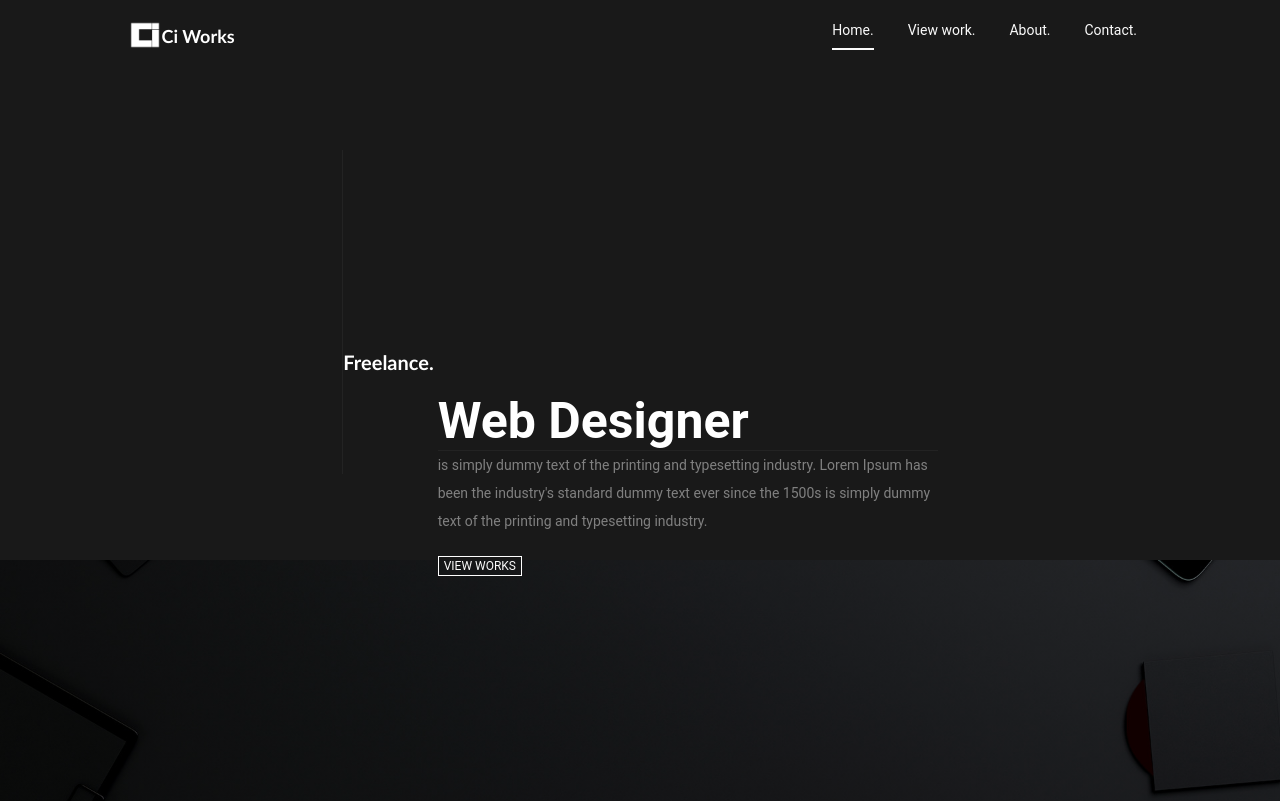
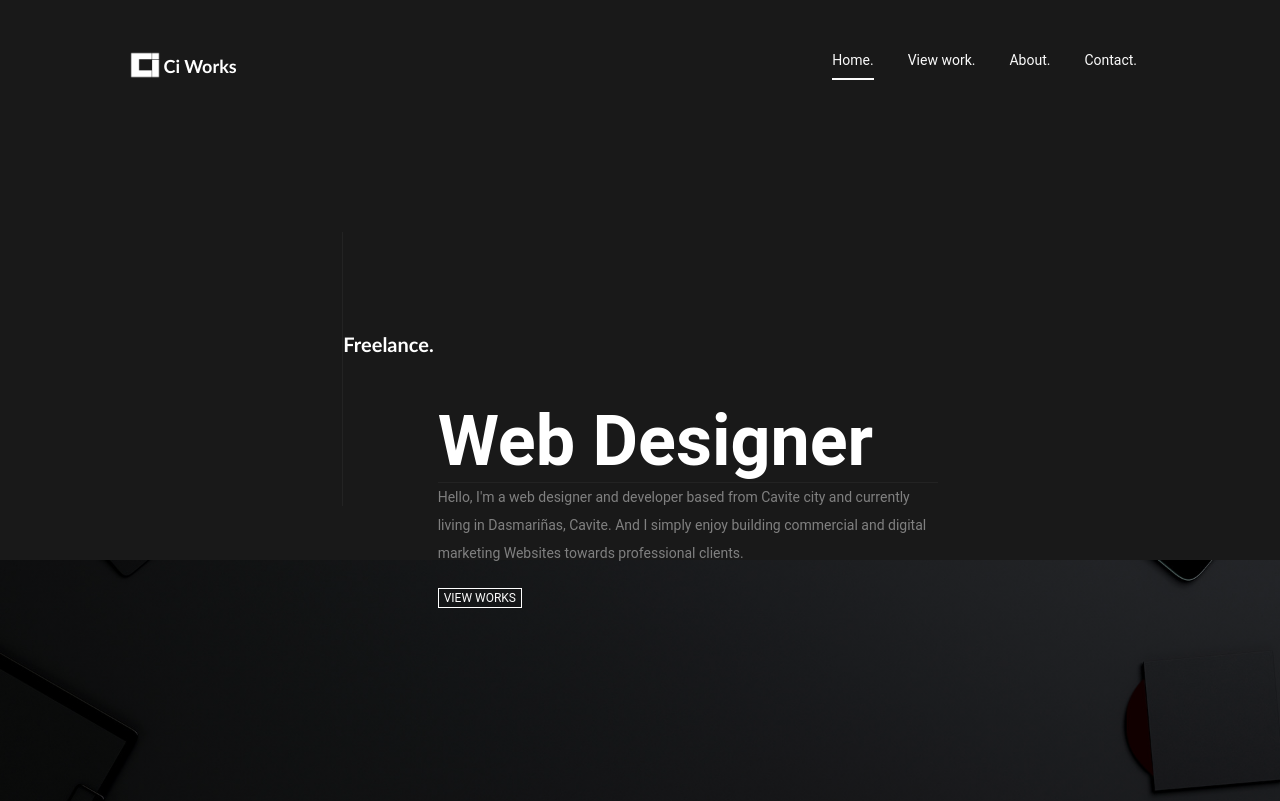
Before and after one commit to 88Christian/Ci, a plain HTML site: page index.html in a window 1280 px wide. Shown: the top 801 px of the page. Drawn offline with Linux system fonts and the light colour scheme.

Commit message:
Change slogan commit

```diff
--- a/css/index.css
+++ b/css/index.css
@@ -17,7 +17,7 @@ HEADER NAVIGATION CSS RULES
 
 .nav-head {
     position: fixed;
-    padding-top: 20px;
+    padding-top: 50px;
     height: 50px;
     width: 100%;
     color: rgb(255,255,255);
@@ -41,7 +41,7 @@ MAIN LOGO
 *********/
 .logo-text h1 { font-size: 18px; color: rgb(255,255,255); padding-top: 5px; font-family: 'Trebuchet MS', 'Lucida Sans Unicode', 'Lucida Grande', 'Lucida Sans', Arial, sans-serif; }
 .logo img { float: left; height: 30px; }
-.logo .logo-text { float: left;  }
+.logo .logo-text { float: left; margin-left: 2px; }
 
 /**************************
 HEADER TOP NAVIGATION LINKS
@@ -65,20 +65,20 @@ HEADER TOP NAVIGATION LINKS
 HEADER BRANDING
 ***************/
 .branding { text-align: center; clear: both; padding-top: 150px; }
-.slogan { padding-top: 200px; border-left: 1px solid rgb(128,128,128,0.1); }
+.slogan { padding-top: 100px; border-left: 1px solid rgb(128,128,128,0.1); }
 .slogan h2 {
     font-size: 20px;
     font-family: 'Trebuchet MS', 'Lucida Sans Unicode', 'Lucida Grande', 'Lucida Sans', Arial, sans-serif;
     color: rgb(255,255,255);
-    padding-bottom: 100px;
+    padding-bottom: 150px;
 }
 
-.slogan-description { position: relative; top: 200px; width: 500px;  }
+.slogan-description { position: relative; top: 250px; width: 500px;  }
 .slogan-description h1 {
     border-bottom: 1px solid rgb(128,128,128,0.1);
     color: rgb(255,255,255);
     text-align: left;
-    font-size: 50px;
+    font-size: 70px;
 }
 
 .slogan-description p {
@@ -162,7 +162,7 @@ FOOTER LINKS CSS RULES
 
 .foot-links { text-align: center; }
 .foot-links li { display: inline-block; padding: 2px; }
-.social-media-links { margin-bottom: 50px; }
+.social-media-links { margin-bottom: 10px; }
 .social-media-links img { height: 30px; }
 
 
--- a/index.html
+++ b/index.html
@@ -4,7 +4,7 @@
     <meta charset="UTF-8">
     <meta name="viewport" content="width=device-width, initial-scale=1.0">
     <meta http-equiv="X-UA-Compatible" content="ie=edge">
-    <link rel="icon" type="image/x-icon" href="img/ci-logo.png">
+    <link rel="icon" type="image/x-icon" href="img/sasa.png">
     <link rel="stylesheet" type="text/css" href="css/index.css">
     <title>Home</title>
 </head>
@@ -47,8 +47,8 @@
             </div>
             <div class="slogan-description slogan-inline-block">
                 <h1>Web Designer</h1>
-                <p>is simply dummy text of the printing and typesetting industry. Lorem Ipsum has been the industry's standard dummy text ever since the 1500s
-                    is simply dummy text of the printing and typesetting industry.</p>
+                <p>Hello, I'm a web designer and developer based from Cavite city and currently living in Dasmariñas, Cavite.
+				And I simply enjoy building commercial and digital marketing Websites towards professional clients.</p>
                 <div class="vw-btn">
                     <a href="">View works</a>
                 </div>
```
Also changed, not shown: img/sasa.png.
